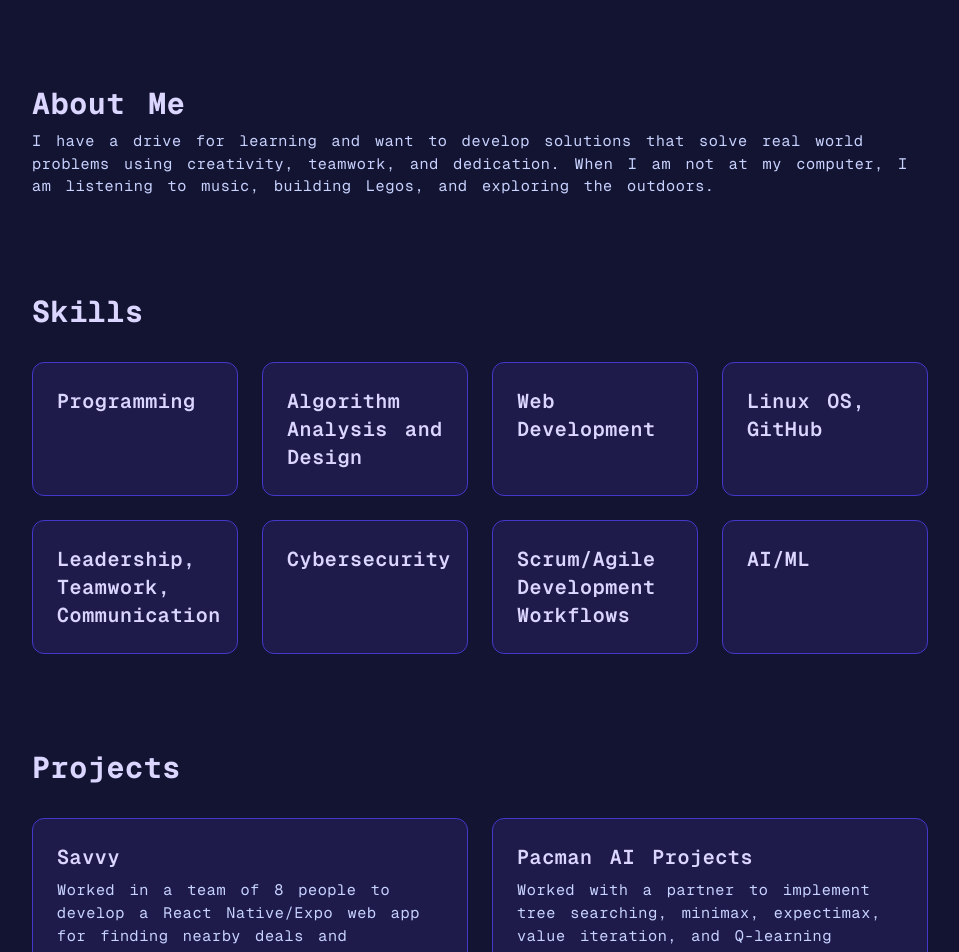
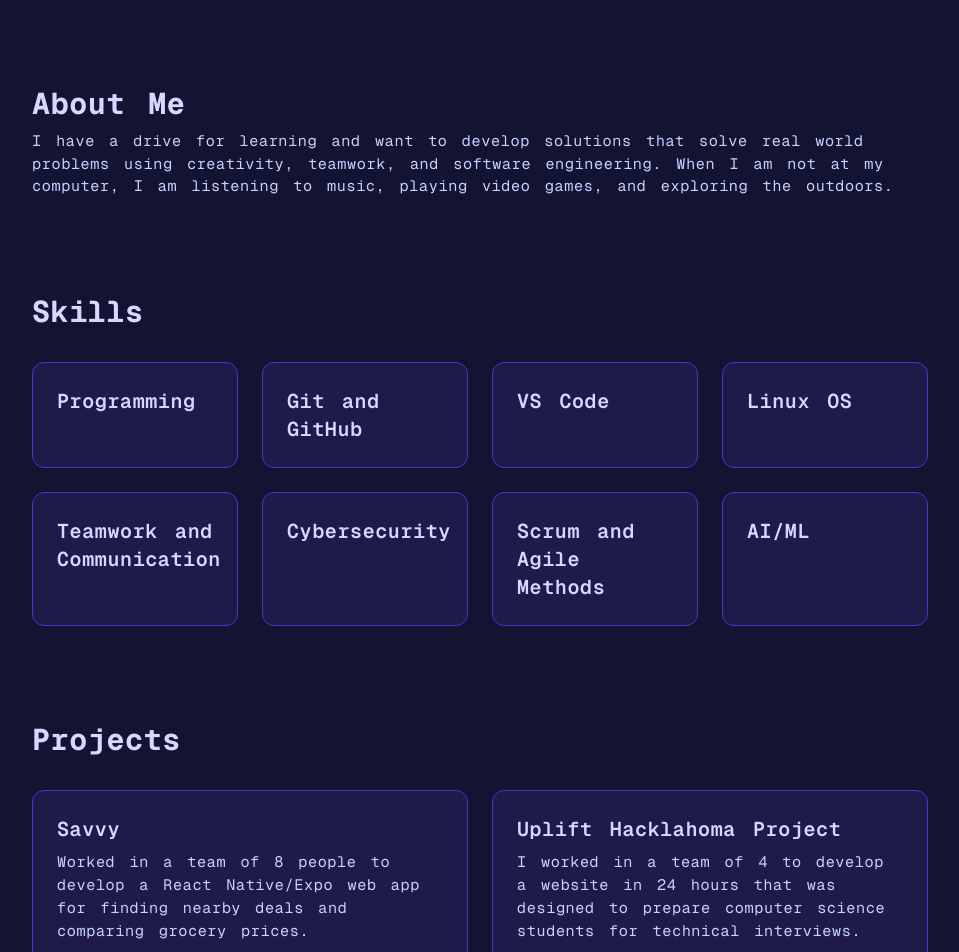
Before and after one commit to Arianna-Penrod/Portfolio, a Next.js app: page / in a window 1280 px wide. Shown: the part 380-1332 px from the top of the page, without its empty margins (160-1119 px from the left). Built offline with nearby package versions, Linux system fonts and the light colour scheme.

Commit message:
Added the Uplift project to the projects section.

```diff
--- a/app/page.tsx
+++ b/app/page.tsx
@@ -41,8 +41,8 @@
           <h2 className="text-3xl font-bold">About Me</h2>
         <p className="mt-2 text-muted">
           I have a drive for learning and want to develop solutions that solve
-            real world problems using creativity, teamwork, and dedication. When I am
-            not at my computer, I am listening to music, building Legos, and exploring the outdoors.
+            real world problems using creativity, teamwork, and software engineering. When I am
+            not at my computer, I am listening to music, playing video games, and exploring the outdoors.
         </p>
       </section>
 
@@ -58,19 +58,19 @@
             </div>
 
             <div className="rounded-xl border border-border bg-card p-6 transition hover:bg-card-hover">
-              <h3 className="text-xl font-semibold">Algorithm Analysis and Design</h3>
+              <h3 className="text-xl font-semibold">Git and GitHub</h3>
             </div>
 
             <div className="rounded-xl border border-border bg-card p-6 transition hover:bg-card-hover">
-              <h3 className="text-xl font-semibold">Web Development</h3>
+              <h3 className="text-xl font-semibold">VS Code</h3>
             </div>
 
             <div className="rounded-xl border border-border bg-card p-6 transition hover:bg-card-hover">
-              <h3 className="text-xl font-semibold">Linux OS, GitHub</h3>
+              <h3 className="text-xl font-semibold">Linux OS</h3>
             </div>
 
             <div className="rounded-xl border border-border bg-card p-6 transition hover:bg-card-hover">
-              <h3 className="text-xl font-semibold">Leadership, Teamwork, Communication</h3>
+              <h3 className="text-xl font-semibold">Teamwork and Communication</h3>
             </div>
 
             <div className="rounded-xl border border-border bg-card p-6 transition hover:bg-card-hover">
@@ -78,7 +78,7 @@
             </div>
 
             <div className="rounded-xl border border-border bg-card p-6 transition hover:bg-card-hover">
-              <h3 className="text-xl font-semibold">Scrum/Agile Development Workflows</h3>
+              <h3 className="text-xl font-semibold">Scrum and Agile Methods</h3>
             </div>
 
             <div className="rounded-xl border border-border bg-card p-6 transition hover:bg-card-hover">
@@ -103,6 +103,18 @@
             <p className="mt-4 text-sm text-accent-dark">
               Expo · React Native · TypeScript · GitHub · DevSecOps · Agile/Scrum Methods
             </p>
+            </div>
+
+          <div className="rounded-xl border border-border bg-card p-6 transition hover:bg-card-hover">
+            <h3 className="text-xl font-semibold">Uplift Hacklahoma Project</h3>
+            <p className="mt-2 text-muted">
+                I worked in a team of 4 to develop a website in 24 hours that was designed to prepare computer science
+                students for technical interviews.
+            </p>
+            <p className="mt-4 text-sm text-accent-dark">
+              SQL · Networking · Product Development
+              </p>
+              {/* Add is GH links */}
           </div>
 
           <div className="rounded-xl border border-border bg-card p-6 transition hover:bg-card-hover">
```
